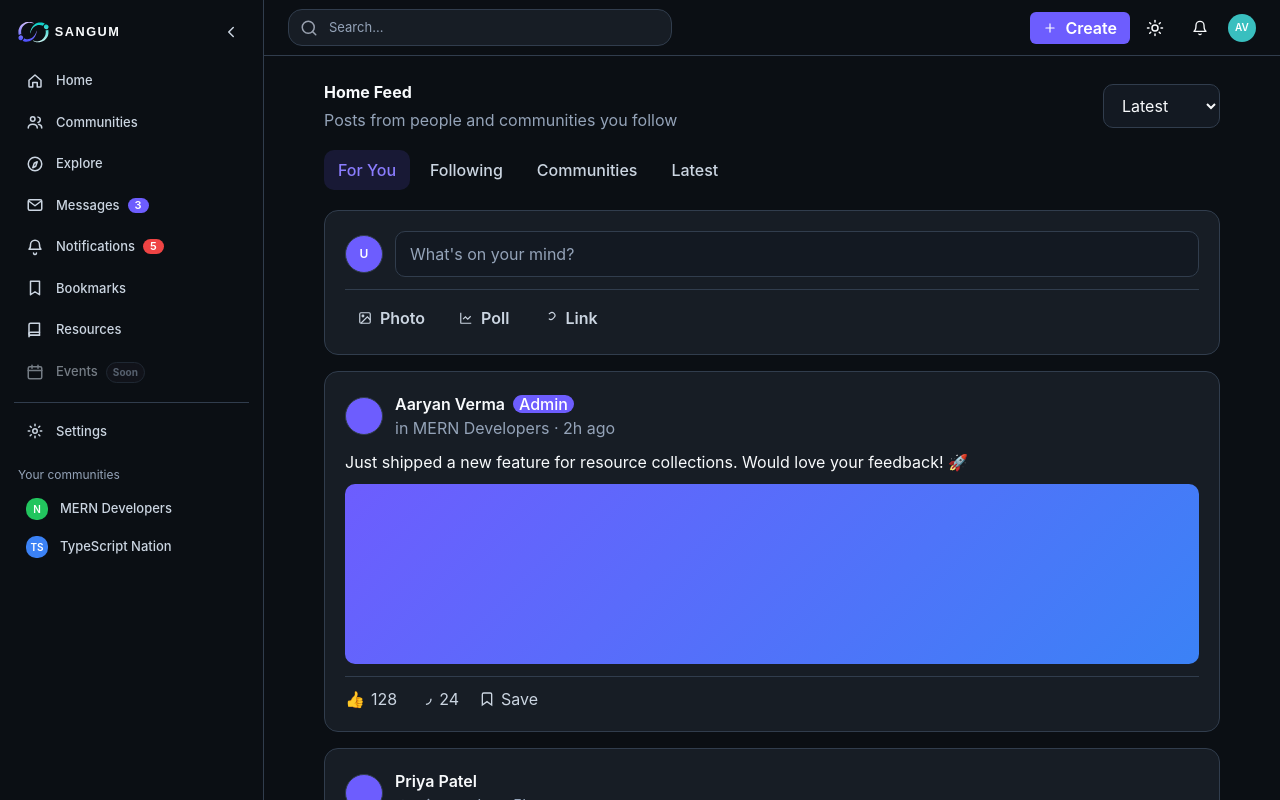
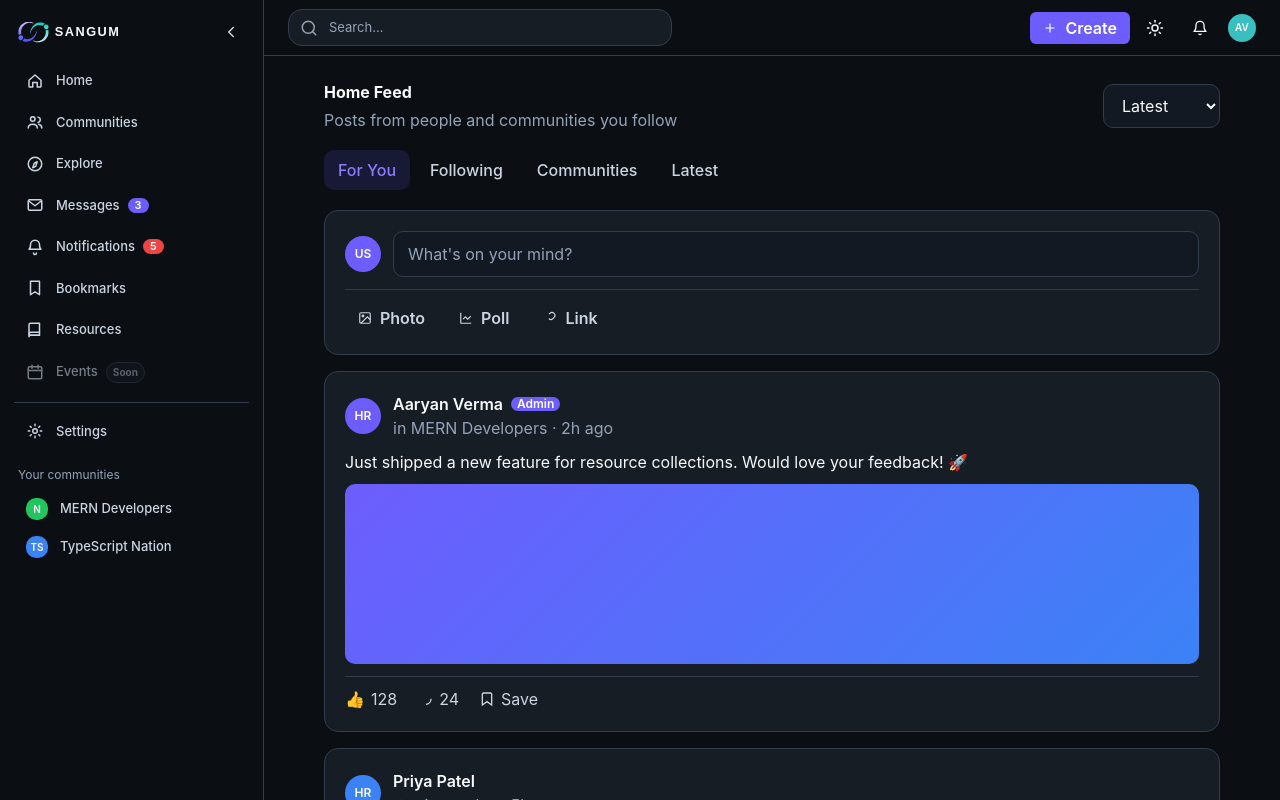
Before and after one commit to harshrajput-0/Sangum-Frontend, a Next.js app: page /testing in a window 1280 px wide. Built offline with nearby package versions, Linux system fonts and the light colour scheme.

Commit message:
refactor: simplify avatar and badge components

```diff
--- a/src/modules/user/pages/feed/FeedPostCard.tsx
+++ b/src/modules/user/pages/feed/FeedPostCard.tsx
@@ -66,12 +66,12 @@ const actionLinkClasses =
   "inline-flex items-center gap-1.5 text-[length:var(--fs-xs)] text-[var(--text-secondary)] [&_svg]:h-4 [&_svg]:w-4 hover:text-[var(--text)]";
 
 export function FeedPostCard({
-  href,
+  // href,
   authorName,
-  avatarInitials,
+  // avatarInitials,
   avatarColor = "var(--primary)",
   roleBadgeLabel,
-  roleBadgeColor = "purple",
+  // roleBadgeColor = "purple",
   subtitle,
   body,
   imageGradient,
@@ -96,12 +96,12 @@ export function FeedPostCard({
     >
       <div className="mb-2.5 flex items-center justify-between gap-3">
         <div className="flex items-center gap-3">
-          <Avatar size="md" initials={avatarInitials} color={avatarColor} />
+          <Avatar size="md" name="Harst Rajput" color={avatarColor} />
           <div>
             <div className="flex items-center gap-2">
               <span className="text-(length:--fs-sm) font-semibold text-text">{authorName}</span>
               {roleBadgeLabel && (
-                <Badge variant="solid" color={roleBadgeColor} className="px-1.5! py-px!">
+                <Badge variant="solid"  className="px-1.5! py-px!">
                   {roleBadgeLabel}
                 </Badge>
               )}
--- a/src/shared/components/ui/Avatar.tsx
+++ b/src/shared/components/ui/Avatar.tsx
@@ -1,70 +1,95 @@
+// usauage <Avatar size="md" name="Harst Rajput" color={avatarColor} />
 export type AvatarSize = "xs" | "sm" | "md" | "lg" | "xl" | "2xl";
-export type AvatarStatus = "online" | "away" | "busy" | "offline";
+export type PresenceStatus = "online" | "away" | "busy" | "offline";
 
-interface AvatarProps {
-  /** Full name — used for the fallback initials and alt text. */
+export interface AvatarProps {
+  /** Full display name. Used to derive initials and a fallback color. */
   name: string;
   /** Optional image URL. Falls back to initials when omitted. */
   src?: string;
   size?: AvatarSize;
-  shape?: "circle" | "rounded";
-  /** Tailwind background class for the initials fallback, e.g. "bg-primary". */
+  /** Override the deterministic background color (any valid CSS color). */
   color?: string;
-  status?: AvatarStatus;
+  /** Rounded-square shape instead of a circle (used for group avatars). */
+  square?: boolean;
+  status?: PresenceStatus;
   className?: string;
 }
 
-const SIZE_CLASSES: Record<AvatarSize, string> = {
-  xs: "w-5 h-5 text-[8px]",
-  sm: "w-7 h-7 text-[10px]",
-  md: "w-9 h-9 text-xs",
-  lg: "w-12 h-12 text-md",
-  xl: "w-16 h-16 text-xl",
-  "2xl": "w-[88px] h-[88px] text-2xl",
+export const AVATAR_SIZE_CLASSES: Record<AvatarSize, { box: string; text: string }> = {
+  xs: { box: "w-5 h-5", text: "text-[8px]" },
+  sm: { box: "w-7 h-7", text: "text-[10px]" },
+  md: { box: "w-9 h-9", text: "text-xs" },
+  lg: { box: "w-12 h-12", text: "text-md" },
+  xl: { box: "w-16 h-16", text: "text-xl" },
+  "2xl": { box: "w-[88px] h-[88px]", text: "text-2xl" },
 };
 
-const STATUS_CLASSES: Record<AvatarStatus, string> = {
+const STATUS_COLOR_CLASSES: Record<PresenceStatus, string> = {
   online: "bg-success",
   away: "bg-warning",
   busy: "bg-danger",
   offline: "bg-neutral",
 };
 
-function getInitials(name: string) {
+// A small, fixed palette pulled from the theme so avatars without an
+// explicit color are still on-brand and consistent across renders.
+const FALLBACK_PALETTE = [
+  "var(--primary)",
+  "var(--accent)",
+  "var(--success)",
+  "var(--info)",
+  "var(--warning)",
+  "var(--danger)",
+];
+
+function getInitials(name: string): string {
   if (!name) return "";
-  return name.trim().split(/\s+/).slice(0, 2).map((part) => part[0]?.toUpperCase() ?? "").join("");
+  const parts = name.trim().split(/\s+/).filter(Boolean);
+  if (parts.length === 0) return "?";
+  if (parts.length === 1) return parts[0].slice(0, 2).toUpperCase();
+  return (parts[0][0] + parts[1][0]).toUpperCase();
 }
 
-export function Avatar({
+function colorFromName(name: string): string {
+  let hash = 0;
+  for (let i = 0; i < name.length; i++) {
+    hash = (hash << 5) - hash + name.charCodeAt(i);
+    hash |= 0;
+  }
+  const index = Math.abs(hash) % FALLBACK_PALETTE.length;
+  return FALLBACK_PALETTE[index];
+}
+
+export  function Avatar({
   name,
   src,
   size = "md",
-  shape = "circle",
-  color = "bg-primary",
+  color,
+  square = false,
   status,
   className = "",
 }: AvatarProps) {
-  const shapeClass = shape === "circle" ? "rounded-full" : "rounded-md";
+  const { box, text } = AVATAR_SIZE_CLASSES[size];
+  const background = color ?? colorFromName(name);
 
   return (
-    <span className={`relative inline-flex shrink-0 ${className} border border-border ${shapeClass} bg-primary`}>
-      {src ? (
-        // eslint-disable-next-line @next/next/no-img-element
-        <img
-          src={src}
-          alt={name}
-          className={`${SIZE_CLASSES[size]} ${shapeClass} object-cover`}
-        />
-      ) : (
-        <span
-          className={`${SIZE_CLASSES[size]}  ${color} flex items-center justify-center font-semibold text-text-on-primary`}
-        >
-          {getInitials(name)}
-        </span>
-      )}
+    <span className={`relative inline-flex shrink-0 ${className}`}>
+      <span
+        className={`${box} ${square ? "rounded-md" : "rounded-full"} inline-flex items-center justify-center overflow-hidden font-semibold text-text-on-primary shrink-0`}
+        style={{ backgroundColor: src ? undefined : background }}
+      >
+        {src ? (
+          // eslint-disable-next-line @next/next/no-img-element
+          <img src={src} alt={name} className="w-full h-full object-cover" />
+        ) : (
+          <span className={text}>{getInitials(name)}</span>
+        )}
+      </span>
       {status && (
         <span
-          className={`absolute -bottom-0.5 -right-0.5 h-2.5 w-2.5 rounded-full border-2 border-surface ${STATUS_CLASSES[status]}`}
+          aria-hidden="true"
+          className={`absolute -bottom-0.5 -right-0.5 w-2.5 h-2.5 rounded-full border-2 border-surface ${STATUS_COLOR_CLASSES[status]}`}
         />
       )}
     </span>
--- a/src/shared/components/ui/Badge.tsx
+++ b/src/shared/components/ui/Badge.tsx
@@ -1,58 +1,56 @@
-/**
- * Badge.tsx
- * solid · subtle · outline, in purple · green · blue · amber · red · gray.
- *
- * Icon is left to the consumer via the `icon` prop.
- */
+import type { ReactNode } from "react";
 
-import type { CSSProperties, ReactNode } from "react";
-import { cn } from "@/shared/utils/cn";
+export type BadgeColor =
+  | "primary"
+  | "success"
+  | "warning"
+  | "danger"
+  | "info"
+  | "neutral";
+export type BadgeVariant = "solid" | "subtle" | "outline";
 
-export type BadgeVariant = "solid" | "subtle" | "outline";
-export type BadgeColor = "purple" | "green" | "blue" | "amber" | "red" | "gray";
-
-export interface BadgeProps {
+interface BadgeProps {
+  children: ReactNode;
+  color?: BadgeColor;
   variant?: BadgeVariant;
-  color?: BadgeColor;
-  icon?: ReactNode;
-  children: ReactNode;
   className?: string;
 }
 
-const colorMap: Record<BadgeColor, { solid: string; text: string; subtleBg: string; border: string }> = {
-  purple: {
-    solid: "var(--primary)",
-    text: "var(--primary-light)",
-    subtleBg: "rgba(109,93,254,0.15)",
-    border: "var(--primary-light)",
-  },
-  green: { solid: "var(--success)", text: "var(--success)", subtleBg: "var(--success-bg-dark)", border: "var(--success)" },
-  blue: { solid: "var(--info)", text: "var(--info)", subtleBg: "var(--info-bg-dark)", border: "var(--info)" },
-  amber: { solid: "var(--warning)", text: "var(--warning)", subtleBg: "var(--warning-bg-dark)", border: "var(--warning)" },
-  red: { solid: "var(--danger)", text: "var(--danger)", subtleBg: "var(--danger-bg-dark)", border: "var(--danger)" },
-  gray: { solid: "var(--neutral)", text: "var(--text-secondary)", subtleBg: "var(--surface-2)", border: "var(--border-strong)" },
+const SOLID: Record<BadgeColor, string> = {
+  primary: "bg-primary text-text-on-primary",
+  success: "bg-success text-white",
+  warning: "bg-warning text-white",
+  danger: "bg-danger text-white",
+  info: "bg-info text-white",
+  neutral: "bg-neutral text-white",
 };
 
-export function Badge({ variant = "subtle", color = "gray", icon, children, className }: BadgeProps) {
-  const c = colorMap[color];
+const SUBTLE: Record<BadgeColor, string> = {
+  primary: "bg-primary/15 text-primary-light",
+  success: "bg-success-bg text-success",
+  warning: "bg-warning-bg text-warning",
+  danger: "bg-danger-bg text-danger",
+  info: "bg-info-bg text-info",
+  neutral: "border border-border bg-surface-hover text-text-muted",
+};
 
-  const style: CSSProperties =
+export function Badge({
+  children,
+  color = "primary",
+  variant = "solid",
+  className = "",
+}: BadgeProps) {
+  const styles =
     variant === "solid"
-      ? { background: c.solid, color: "#fff" }
-      : variant === "outline"
-        ? { color: c.text, borderColor: c.border }
-        : { background: c.subtleBg, color: c.text };
+      ? SOLID[color]
+      : variant === "subtle"
+        ? SUBTLE[color]
+        : "border border-border-strong bg-transparent text-text-secondary";
 
   return (
     <span
-      style={style}
-      className={cn(
-        "inline-flex items-center gap-1 rounded-full px-2.5 py-1 text-[length:var(--fs-xs)] font-medium leading-none [&_svg]:h-3 [&_svg]:w-3",
-        variant === "outline" && "border",
-        className,
-      )}
+      className={`inline-flex items-center gap-1 whitespace-nowrap rounded-full px-2.5 py-2 text-xs font-semibold leading-none ${styles} ${className}`}
     >
-      {icon}
       {children}
     </span>
   );
```
